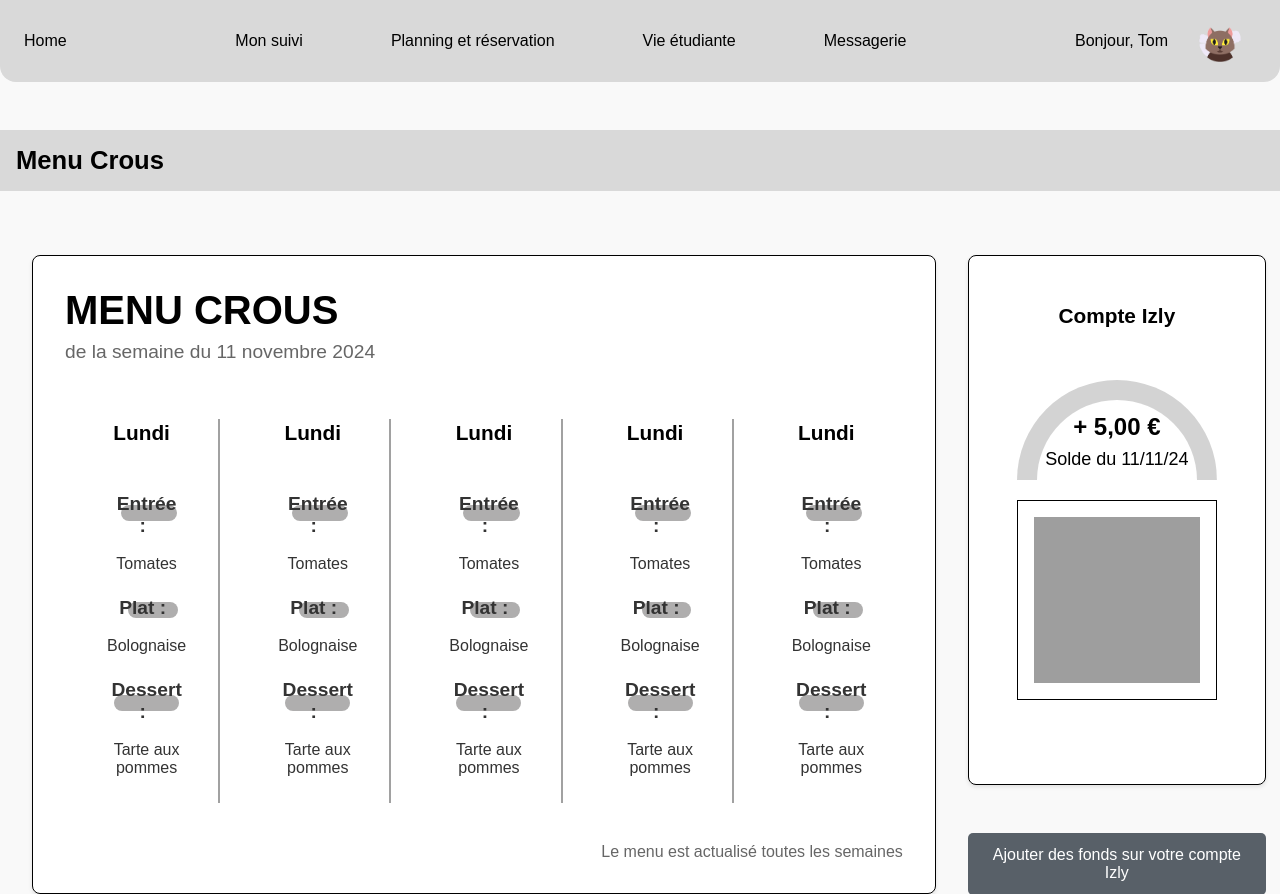
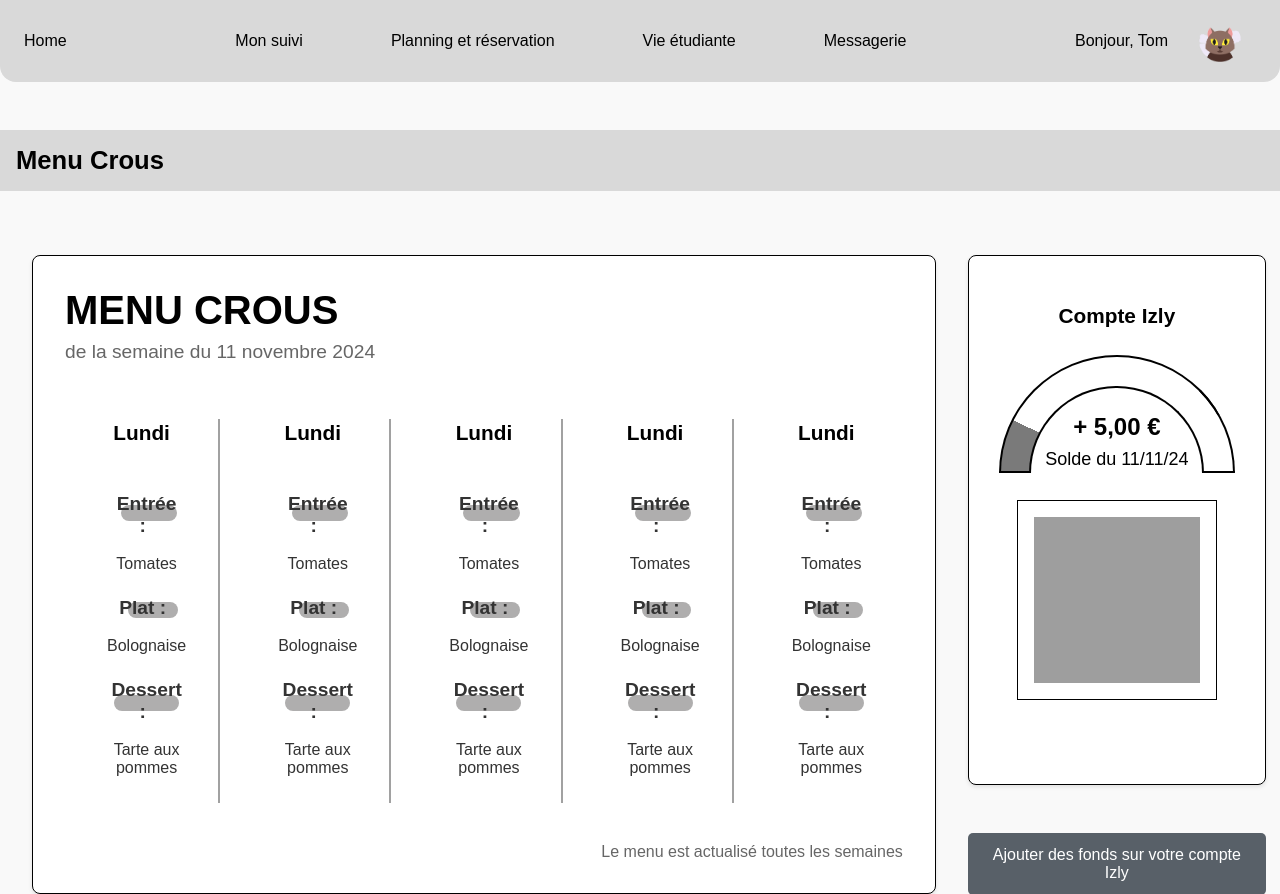
Before and after one commit to BomberQLF/ENT, a PHP site: page /Vue/menuCrous.php in a window 1280 px wide. Shown: the top 894 px of the page. Run offline with PHP 8.4, Linux system fonts and the light colour scheme; grey boxes are pictures that could not be loaded.

Commit message:
Ajout du demi cercle sur Izly

```diff
--- a/Style/menuCrous.css
+++ b/Style/menuCrous.css
@@ -206,24 +206,29 @@ button:hover {
 }
 
 .semi-circle {
-    width: 200px;
-    height: 200px;
-    border-radius: 50%; /* Crée un cercle complet */
-    background: lightgray; /* Couleur de fond pour l'arc */
-    position: absolute;
-    top: 0;
-    left: 0;
-    clip-path: inset(0 0 50% 0); /* Cache la moitié inférieure du cercle */
+  width: 175px;
+  height: 87px;
+  border-radius: 200px 200px 0 0;
+  background: #ffffff;
+  position: absolute;
+  top: 6px;
+  left: 12px;
+  z-index: 100;
+  border: 2px solid black;
+  border-bottom: none;
 }
 
 .semi-circle-overlay {
-    width: 160px;
-    height: 160px;
-    background: white;
-    border-radius: 50%;
-    position: absolute;
-    top: 20px;
-    left: 20px;
+  width: 236px;
+  height: 118px;
+  border-radius: 200px 200px 0 0;
+  /* Permet de remplir la jauge au niveau du demi cercle */
+  background: linear-gradient(to right top, rgba(122, 122, 122) 25%, transparent 1%);
+  position: absolute;
+  top: -25px;
+  left: -18px;
+  z-index: 4;
+  border: 2px solid;
 }
 
 .text-content {
@@ -235,6 +240,7 @@ button:hover {
     text-align: center;
     font-family: Arial, sans-serif;
     font-size: 18px;
+    z-index: 100;
 }
 
 .text-content .amount {
--- a/Vue/menuCrous.php
+++ b/Vue/menuCrous.php
@@ -137,13 +137,9 @@
                 <!-- ============================================= -->
                 <div class="semi-circle-container">
                     <!-- Arc principal -->
-                    <div class="semi-circle">
-                        <!-- Portion grise (segment de l'arc) -->
-                        <div class="semi-circle-segment"></div>
-                        <!-- Overlay blanc pour créer l'arc -->
-                        <div class="semi-circle-overlay"></div>
-                    </div>
-                <!-- ============================================= -->
+                    <div class="semi-circle-overlay"></div>
+                    <div class="semi-circle"></div>
+                    <!-- ============================================= -->
 
                     <!-- Texte -->
                     <div class="text-content">
```
